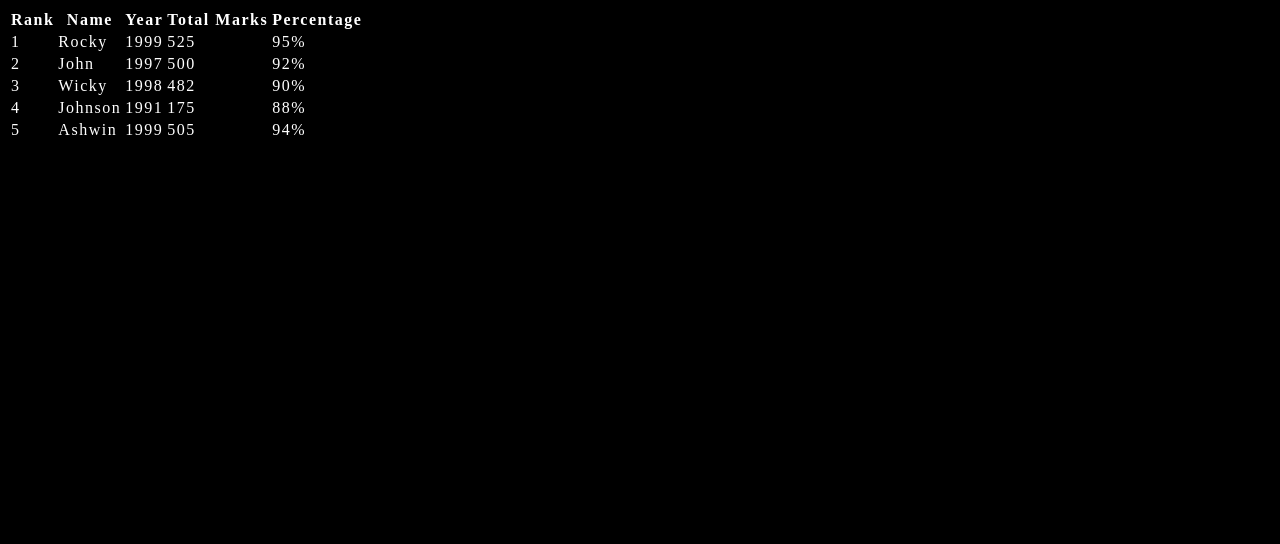
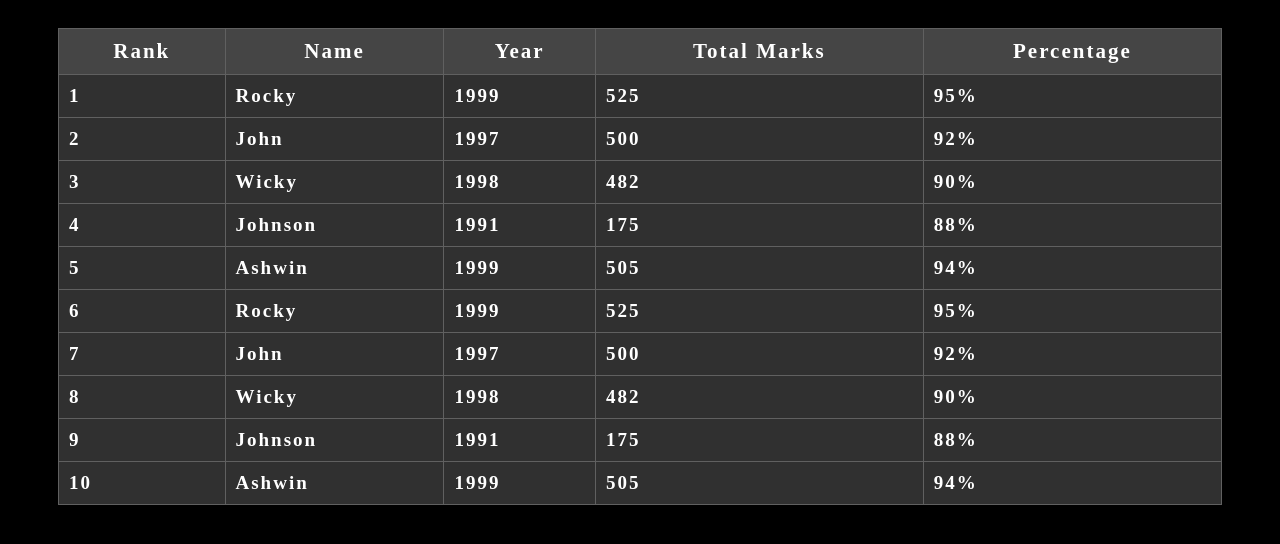
Before and after one commit to ChesterLen/JavaScript-pagination, a Django app: page / in a window 1280 px wide. Shown: the top 544 px of the page. Run offline with Django 5.2, Linux system fonts and the light colour scheme.

Commit message:
Content updated

```diff
--- a/static/pagination.css
+++ b/static/pagination.css
@@ -10,4 +10,32 @@ body {
 .table {
     width: 100%;
     height: 100%;
+    padding: 20px 50px;
 }
+
+table {
+    width: 100%;
+    border-collapse: collapse;
+}
+
+td, th {
+    font-weight: bold;
+    cursor: pointer;
+    padding: 10px 10px;
+    border: 0.5px #606060 solid;
+    letter-spacing: 2px;
+}
+
+th {
+    font-size: 21px;
+    background: #454545;
+}
+
+td {
+    font-size: 19px;
+    background: #303030;
+}
+
+tr:hover td {
+    background: #30303045;
+}
--- a/templates/index.html
+++ b/templates/index.html
@@ -57,6 +57,41 @@
             <td>505</td>
             <td>94%</td>
         </tr>
+        <tr>
+            <td>6</td>
+            <td>Rocky</td>
+            <td>1999</td>
+            <td>525</td>
+            <td>95%</td>
+        </tr>
+        <tr>
+            <td>7</td>
+            <td>John</td>
+            <td>1997</td>
+            <td>500</td>
+            <td>92%</td>
+        </tr>
+        <tr>
+            <td>8</td>
+            <td>Wicky</td>
+            <td>1998</td>
+            <td>482</td>
+            <td>90%</td>
+        </tr>
+        <tr>
+            <td>9</td>
+            <td>Johnson</td>
+            <td>1991</td>
+            <td>175</td>
+            <td>88%</td>
+        </tr>
+        <tr>
+            <td>10</td>
+            <td>Ashwin</td>
+            <td>1999</td>
+            <td>505</td>
+            <td>94%</td>
+        </tr>
         </tbody>
     </table>
 </div>
```
